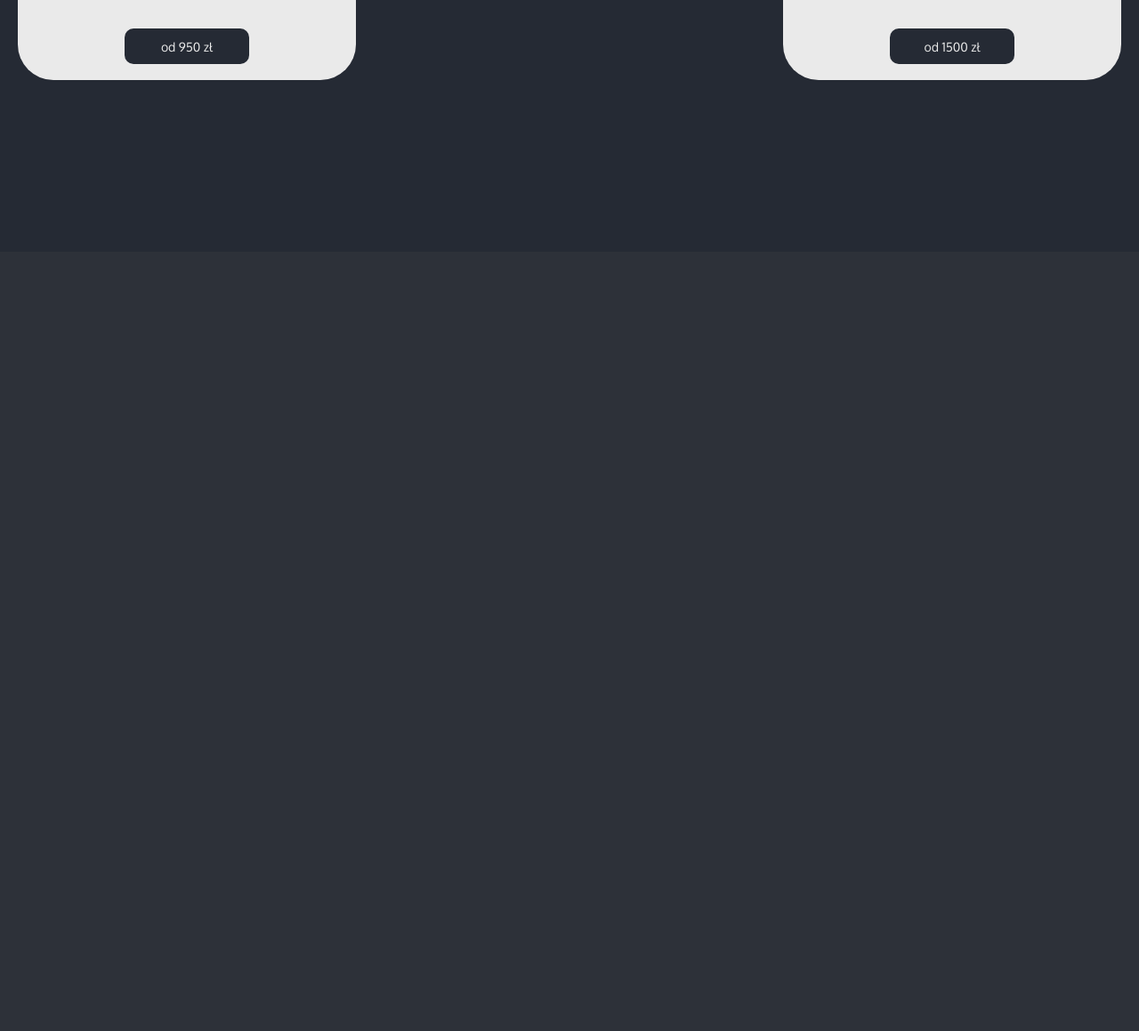
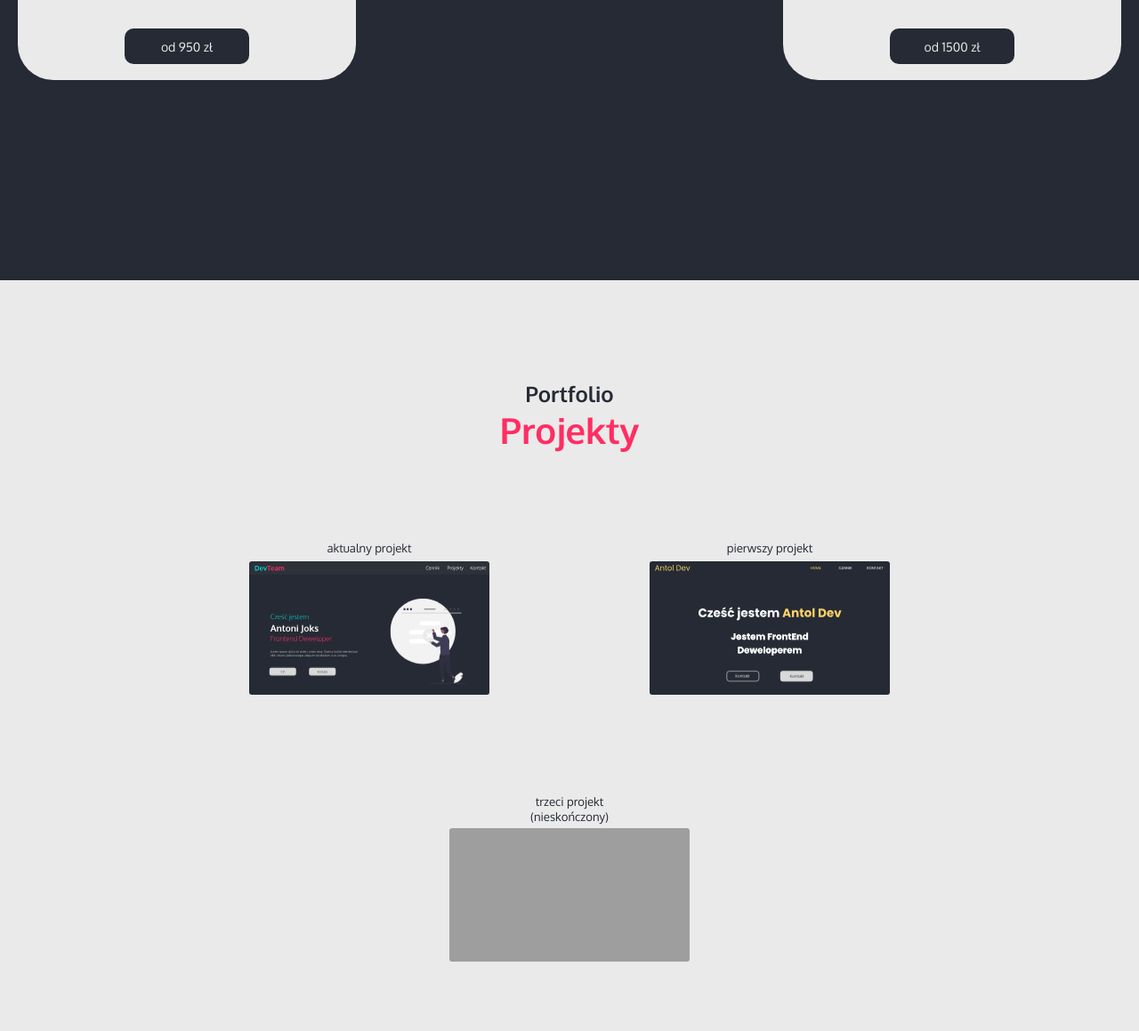
Before and after one commit to Antolek138/DevTeam, a plain HTML site: page index.html in a window 1280 px wide. Shown: the part 3261-4420 px from the top of the page at 89% size. Before the commit the page ends 3544 px from the top, so only its background shows below. Drawn offline with Linux system fonts and the light colour scheme; grey boxes are pictures that could not be loaded.

Commit message:
added section project

```diff
--- a/index.html
+++ b/index.html
@@ -146,6 +146,18 @@
                 </div>
             </div>
         </section>
+        <section class="project">
+            <p class="project__title">
+                Portfolio
+                <br>
+                <span class="colors">Projekty</span>
+            </p>
+            <div class="project__box">
+                <div class="project__box-card"></div>
+                <div class="project__box-card"></div>
+                <div class="project__box-card"></div>
+            </div>
+        </section>
         <!-- <section class="contact">
             <h2 class="contact__title">coming soon..</h2>
             <p class="contact__text">z takiej racji iż strona jest na githubie, nie robiłem sekcji kontakt, ponieważ formularz nie wysłałby się. Pozdrawiam 😅 </p>
--- a/sass/style.scss
+++ b/sass/style.scss
@@ -420,6 +420,76 @@ body {
 	}
 }
 
+.project {
+	width: 100%;
+	margin-top: 2em;
+	padding: 4em 0;
+	text-align: center;
+	background-color: c.$silverColor;
+
+	&__title {
+		padding: 2em 0;
+		font-size: 1.8rem;
+		font-weight: bold;
+		color: c.$bgColor;
+
+		span {
+			font-size: 3.2rem;
+		}
+	}
+
+	&__box{
+		display: flex;
+		justify-content: center;
+		align-items: center;
+		flex-direction: column;
+		gap: 50px;
+
+		&-card{
+			position: relative;
+			width: 450px;
+			height: 250px;
+			scale: 0.6;
+			border-radius: 5px;
+			background-size: cover;
+		}
+
+		&-card::after{
+			position: absolute;
+			top: -40px;
+			left: 50%;
+			font-size: 2.2rem;
+			color: c.$bgColor;
+			transform: translate(-50%);
+		}
+
+		&-card:nth-child(1){
+			background-image: url('../img/portfolioOne.svg');
+		}
+
+		&-card:nth-child(1)::after{
+			content: 'aktualny projekt';
+		}
+
+		&-card:nth-child(2){
+			background-image: url('../img/portfolioTwo.svg');
+		}
+
+		&-card:nth-child(2)::after{
+			content: 'pierwszy projekt';
+		}
+
+		&-card:nth-child(3){
+			background-image: url('../img/portfolioThree.svg');
+		}
+
+		&-card:nth-child(3)::after{
+			content: 'trzeci projekt (nieskończony)';
+			top: -65px;
+		}
+	}
+}
+
 //?=============
 //?MEDIA
 //?=============
@@ -591,6 +661,29 @@ body {
 			}
 		}
 	}
+
+	.project{
+		&__title {
+			font-size: 2.4rem;
+
+			span {
+				font-size: 4rem;
+			}
+		}
+
+		&__box{
+			flex-direction: row;
+			flex-wrap: wrap;
+			gap: 0;
+			height: 600px;
+		}
+
+		&-card{
+			width: 500px;
+			height: 350px;
+		}
+
+	}
 }
 
 @media (min-width: 992px) {
```
Also changed, not shown: css/style.css, img/portfolioOne.svg (added), img/portfolioTwo.svg (added), 2 other files.
